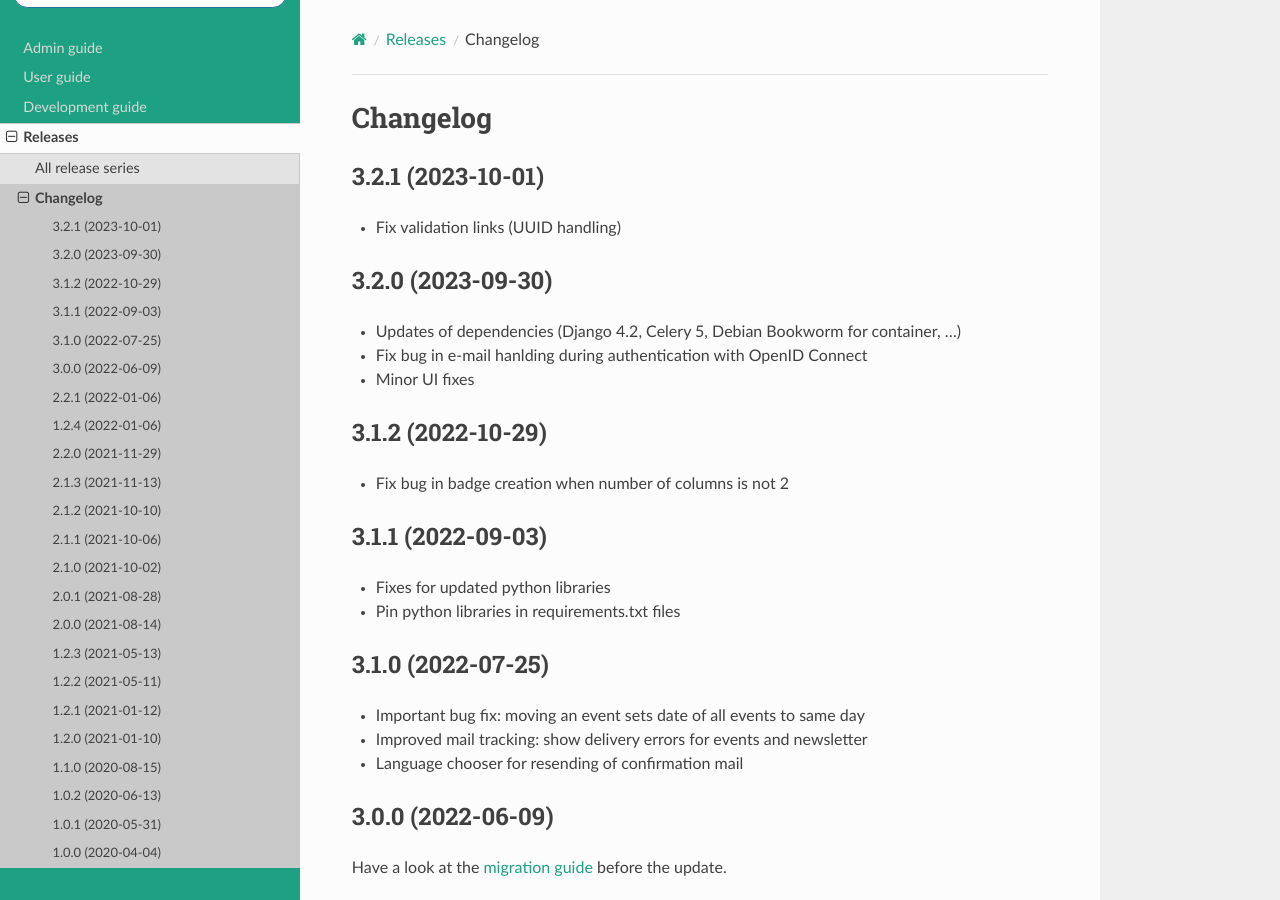
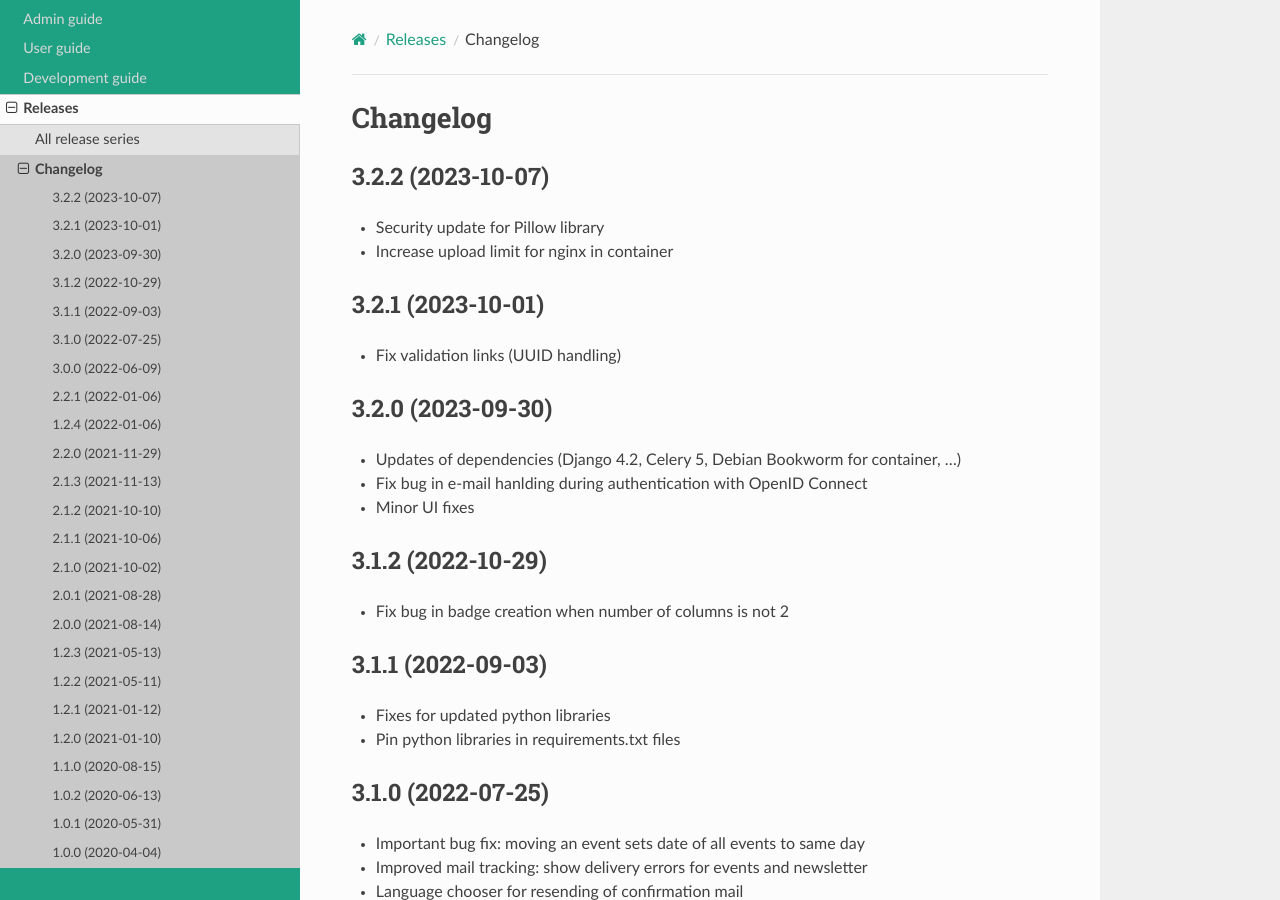
Before and after one commit to helfertool/docs, a Sphinx documentation site: the page built from source/releases/changelog.rst, in a window 1280 px wide and 900 px high. Built offline with Sphinx 7.4.7 and the Read the Docs theme 2.0.0, drawn with Linux system fonts in a browser that asks for light colours.

Commit message:
release 3.2.2

```diff
--- a/source/admin/versions.rst
+++ b/source/admin/versions.rst
@@ -49,7 +49,7 @@ Supported releases
 +-----------------+--------------------------------------------+------------------+------------------+
 | Relase series   | Latest release                             | Release date     | End of life      |
 +=================+============================================+==================+==================+
-| 3.2.x           | :ref:`3.2.1 <changelog-3-2-1>`             | 2023-10-01       |                  |
+| 3.2.x           | :ref:`3.2.2 <changelog-3-2-2>`             | 2023-10-01       |                  |
 +-----------------+--------------------------------------------+------------------+------------------+
 
 For non-LTS versions, the support ends with the next release.
--- a/source/releases/changelog.rst
+++ b/source/releases/changelog.rst
@@ -5,6 +5,12 @@ Changelog
 =========
 
 .. _changelog-3-2-1:
+
+3.2.2 (2023-10-07)
+------------------
+
+* Security update for Pillow library
+* Increase upload limit for nginx in container
 
 3.2.1 (2023-10-01)
 ------------------
--- a/source/releases/history.rst
+++ b/source/releases/history.rst
@@ -9,7 +9,7 @@ Details about relases and versions can be found in the :ref:`admin guide <versio
 +-----------------+--------------------------------------------+------------------+------------------+
 | Relase series   | Latest release                             | Release date     | End of life      |
 +=================+============================================+==================+==================+
-| 3.2.x           | :ref:`3.2.1 <changelog-3-2-1>`             | 2023-10-01       |                  |
+| 3.2.x           | :ref:`3.2.2 <changelog-3-2-2>`             | 2023-10-01       |                  |
 +-----------------+--------------------------------------------+------------------+------------------+
 | 3.1.x           | :ref:`3.1.2 <changelog-3-1-2>`             | 2022-07-25       | 2023-09-30       |
 +-----------------+--------------------------------------------+------------------+------------------+
```
